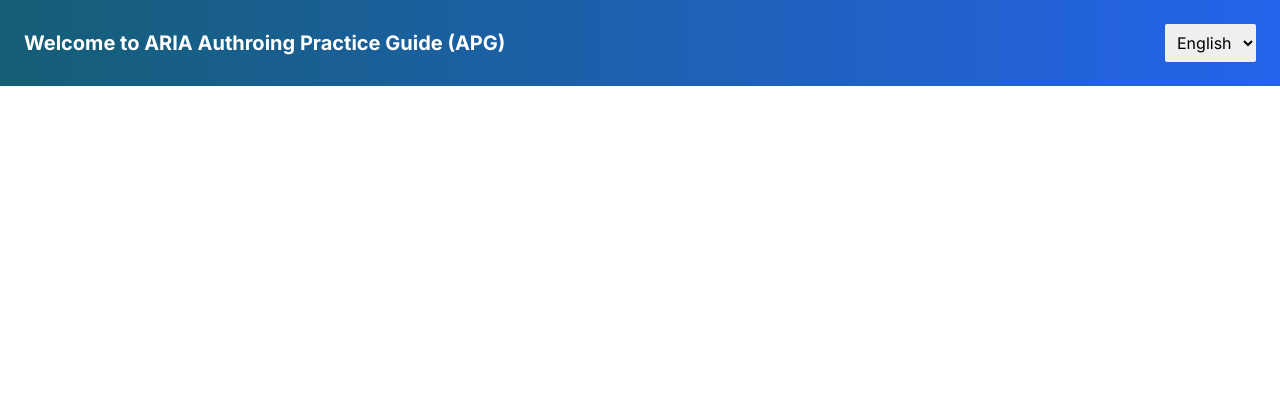
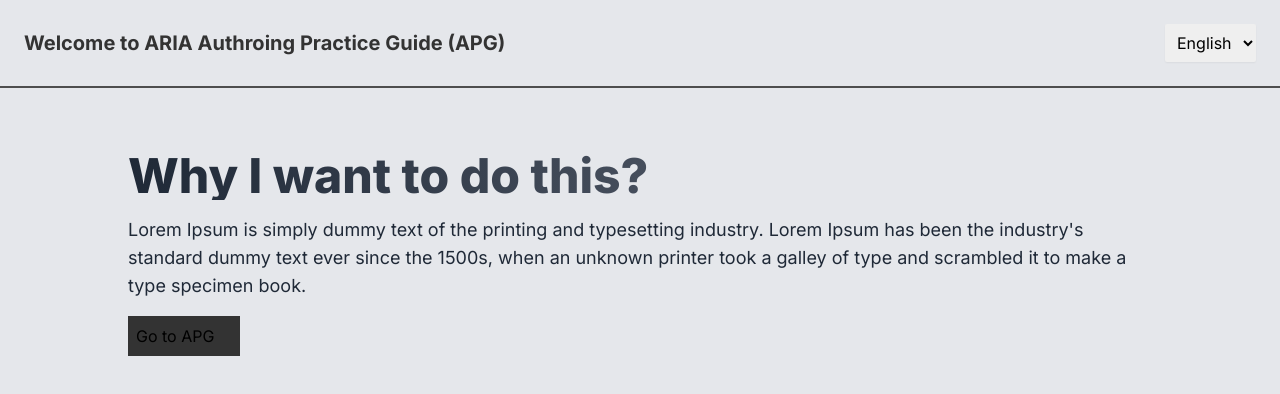
Before and after one commit to AndreaFan123/learn_a11y_pattern, a Next.js app: page /en in a window 1280 px wide. Shown: the top 394 px of the page. Built offline with nearby package versions, Linux system fonts and the light colour scheme.

Commit message:
Change layout and styling

```diff
--- a/app/[lang]/Header.tsx
+++ /dev/null
@@ -1,12 +0,0 @@
-export default function Head() {
-  return (
-    <>
-      <title>{`i18n within app directory - Vercel Examples`}</title>
-      <meta
-        name="description"
-        content="How to do i18n in Next.js 13 within app directory"
-      />
-      <link rel="icon" href="/favicon.ico" />
-    </>
-  );
-}
--- a/app/[lang]/globals.css
+++ b/app/[lang]/globals.css
@@ -8,7 +8,7 @@
     @apply m-0 p-0
   }
   body {
-    @apply w-full h-full;
+    @apply w-full h-full bg-gray-200;
 
   }
 }
--- a/app/[lang]/page.tsx
+++ b/app/[lang]/page.tsx
@@ -1,17 +1,25 @@
+import { Locale } from '@/i18n-config';
 import { getDictionary } from '../lib/getDictionary';
-import { Locale } from '@/i18n-config';
-import LocaleSwitcher from '../components/LocaleSwitcher';
+import Link from 'next/link';
 
-export default async function IndexPage({
+export default async function Page({
   params: { lang },
 }: {
   params: { lang: Locale };
 }) {
+  const d = await getDictionary(lang);
 
-  const d = await getDictionary(lang);
   return (
-    <main>
-      <header>{/* <p>{d['content']}</p> */}</header>
+    <main className="w-full relative">
+      <article className="max-w-5xl mx-auto mt-16 flex flex-col gap-4">
+        <h1 className="text-5xl font-extrabold bg-gradient-to-r from-gray-800  to-gray-500 bg-clip-text text-transparent">
+          {d['greeting'].whyTitle}
+        </h1>
+        <p className="text-lg text-gray-800">{d['greeting'].description}</p>
+        <nav className="w-[7rem] bg-[#333] p-2">
+          <Link href="/en/apg">{d['navigate'].goto} APG</Link>
+        </nav>
+      </article>
     </main>
   );
 }
--- a/app/components/Navbar.tsx
+++ b/app/components/Navbar.tsx
@@ -8,9 +8,12 @@ export default function Navbar({
   };
 }) {
   return (
-    <header className="w-full bg-gradient-to-r from-cyan-800 to-blue-600 p-6">
+    // <header className="w-full bg-gradient-to-r from-cyan-800 to-cyan-900 p-6">
+    <header className="w-full p-6 border-b-2 border-[#4e4e4e]">
       <div className="flex justify-between items-center">
-        <h1 className="font-bold text-white text-xl">{dictionary.welcome}</h1>
+        <h1 className="font-bold text-[#333333] text-xl">
+          {dictionary.welcome}
+        </h1>
         <LocaleSwitcher />
       </div>
     </header>
--- a/dictionaries/en.json
+++ b/dictionaries/en.json
@@ -1,6 +1,13 @@
 {
   "navbar": {
     "welcome": "Welcome to ARIA Authroing Practice Guide (APG)"
+  },
+  "greeting": {
+    "whyTitle": "Why I want to do this?",
+    "description": "Lorem Ipsum is simply dummy text of the printing and typesetting industry. Lorem Ipsum has been the industry's standard dummy text ever since the 1500s, when an unknown printer took a galley of type and scrambled it to make a type specimen book."
+  },
+  "navigate": {
+    "goto": "Go to"
   },
   "routes": {
     "accordion": "Accordion",
--- a/dictionaries/zh-TW.json
+++ b/dictionaries/zh-TW.json
@@ -1,6 +1,13 @@
 {
   "navbar": {
     "welcome": "歡迎來到 ARIA Authroing Practice Guide (APG) 中文"
+  },
+  "greeting": {
+    "whyTitle": "關於這個專案",
+    "description": "督促自己學習無障礙之外，也希望可以透過翻譯留下繁體中文的相關資料。"
+  },
+  "navigate": {
+    "goto": "前往"
   },
   "routes": {
     "accordion": "手風琴",
--- a/middleware.ts
+++ b/middleware.ts
@@ -13,6 +13,7 @@ function getLocale(request: NextRequest): string | undefined {
 
   // Use negotiator and intl-localematcher to get best locale
   let languages = new Negotiator({ headers: negotiatorHeaders }).languages();
+
   // @ts-ignore locales are readonly
   const locales: string[] = i18n.locales;
   return matchLocale(languages, locales, i18n.defaultLocale);
--- a/next.config.js
+++ b/next.config.js
@@ -1,4 +1,8 @@
 /** @type {import('next').NextConfig} */
-const nextConfig = {}
+const nextConfig = {
+  experimental: {
+    appDir: true,
+  },
+}
 
-module.exports = nextConfig
+module.exports = nextConfig;
```
